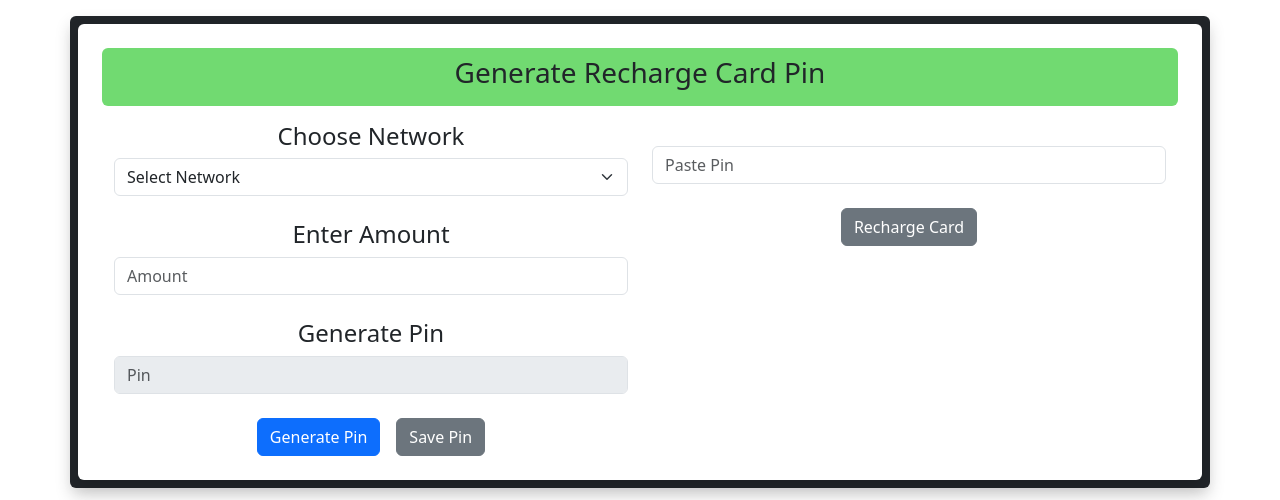
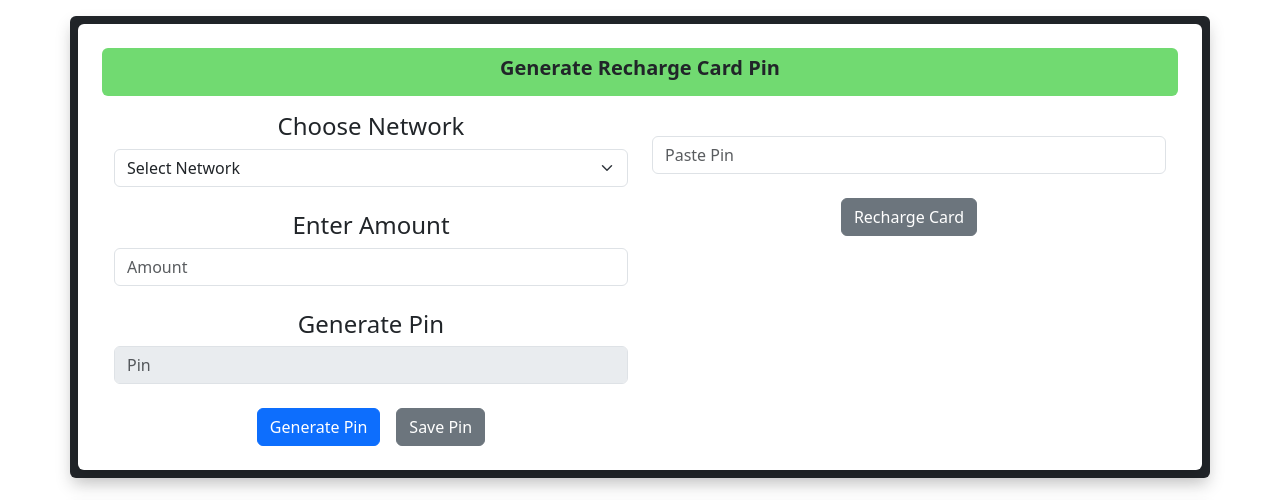
Before and after one commit to Ola6369/recharge-card-generator, a plain HTML site: page index.html in a window 1280 px wide. Shown: the top 500 px of the page. Drawn offline with nearby package versions, Linux system fonts and the light colour scheme.

Commit message:
added design

```diff
--- a/index.html
+++ b/index.html
@@ -20,7 +20,7 @@
     <section class="container shadow p-2 rounded bg-dark mt-3">
       <div class="container bg-white p-4 shadow rounded">
         <div class="container d-flex justify-content-center rounded align-middle p-2" id="green">
-            <h3> Generate Recharge Card Pin</h3>
+            <h3 style="font-size: 20px; font-weight:bolder;"> Generate Recharge Card Pin</h3>
       </div>
         <div class="container text-center mt-3">
             <div class="row">
```
